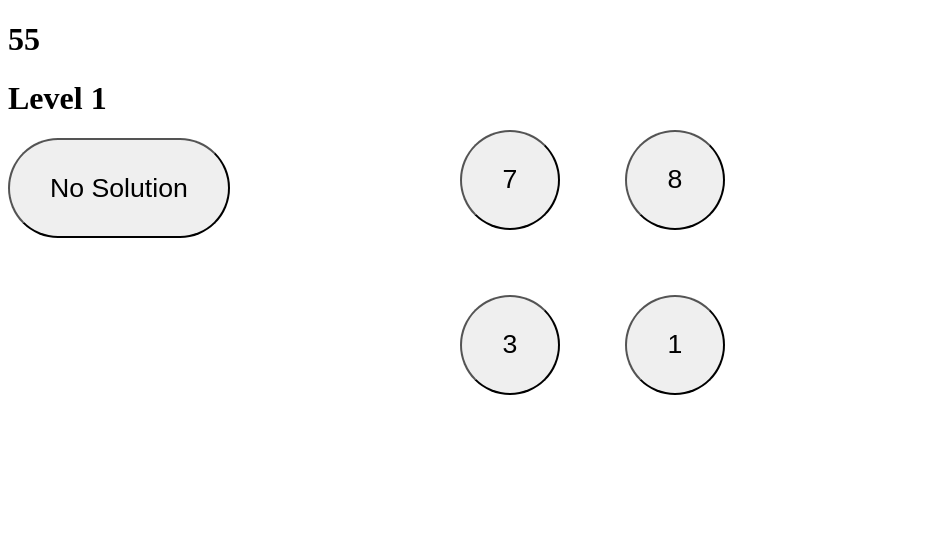
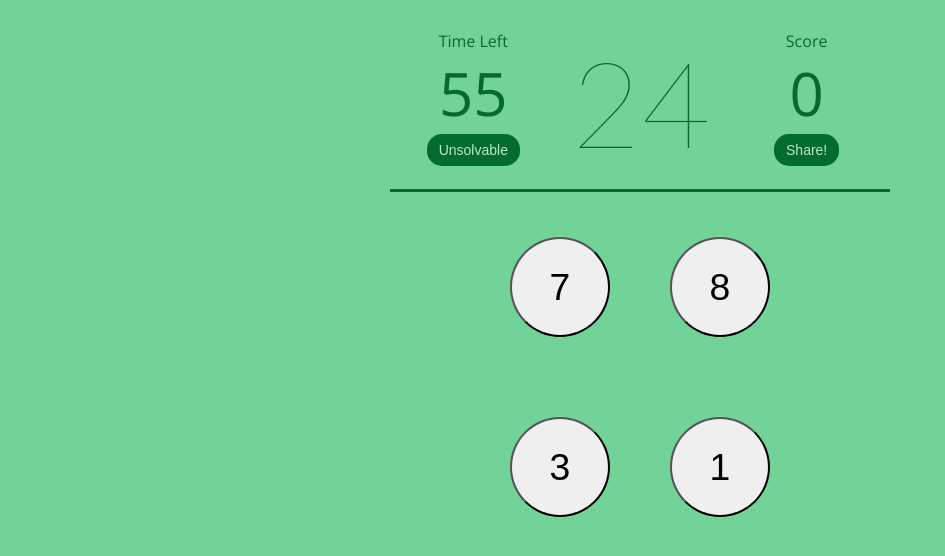
Before and after one commit to azaky/24, a plain HTML site: page index.html in a window 1280 px wide. Shown: the whole page, without its empty margins (0-945 px from the left). Drawn offline with nearby package versions, Linux system fonts and the light colour scheme.

Commit message:
Add color palette

```diff
--- /dev/null
+++ b/assets/css/24.css
@@ -0,0 +1,95 @@
+@import url("http://fonts.googleapis.com/css?family=Open+Sans:300italic,400italic,700italic,400,300,700");
+@import url("http://fonts.googleapis.com/css?family=Lato:100");
+
+.round {
+	font-size: 28pt;
+	padding-left: 15px;
+	padding-right: 15px;
+	height: 100px;
+	width: auto;
+	min-width: 100px;
+	border-radius: 50px;
+	position: absolute;
+	-webkit-transition: width 2s; /* Safari */
+    transition: width 2s ease;
+}
+.operator {
+	font-size: 14pt;
+	padding-left: 20px;
+	padding-right: 20px;
+	height: 50px;
+	width: auto;
+	min-width: 50px;
+	border-radius: 25px;
+	/* initially, they are hidden */
+	display: none;
+	z-index: 1001;
+}
+
+.round.active {
+	color: red;
+	border-color: red;
+}
+
+/* Global layout */
+* {
+	/*box-sizing: border-box;*/
+}
+
+html {
+	font-family: sans-serif;
+}
+body {
+	font-family: "Open Sans","Helvetica Neue",Helvetica,Arial,sans-serif;
+	background-color: #71D398;
+	color: #036B2D;
+}
+
+.container {
+	width: 500px;
+	margin: 0px auto;
+}
+
+.game-info {
+	text-align: center;
+	padding-bottom: 15px;
+	margin-bottom: 5px;
+	margin-top: 30px;
+	display: block;
+	border-bottom-color: #036B2D	;
+	border-bottom-width: 3px;
+	border-bottom-style: solid;
+	overflow: hidden;
+}
+
+.game-info .pull-left, .game-info .center, .game-info .pull-right {
+	width: 33.3333333333%;
+	float: left;
+}
+
+.score {
+	font-size: 60px;
+	color: #036B2D;
+}
+
+.logo {
+	font-family: 'Lato';
+	font-size: 120px;
+	text-align: center;
+	color: #036B2D;
+}
+
+.game-info button {
+	background-color: #036B2D;
+	color: #B9E8CC;
+	font-size: 14px;
+	padding: 8px 12px 8px 12px;
+	border-radius: 15px;
+	min-height: 30px;
+	border-width: 0;
+}
+
+.game-info button:hover {
+	background-color: #003D19;
+	cursor: pointer;
+}
--- a/assets/js/24.js
+++ b/assets/js/24.js
@@ -9,6 +9,7 @@ var Game = function(args) {
 	var goal = args && args.goal || 24;
 	var n = args && args.n || 4;
 	var maxNumber = args && args.maxNumber || 10;
+	var epsilon = 1e-5;
 
 	var answer = false, solved = false, fail = false;
 	var bubbles = [];
@@ -95,12 +96,12 @@ var Game = function(args) {
 								}
 
 								// Perform check on all of them
-								possibilities.forEach(function(e) {
-									if (!used[e.value]) {
-										used[e.value] = true;
-										temp.push(e);
+								for (var k = 0; k < possibilities.length; ++k) {
+									if (!used[possibilities[k].value]) {
+										used[possibilities[k].value] = true;
+										temp.push(possibilities[k]);
 									}
-								});
+								}
 							}
 						}
 					}
@@ -113,11 +114,12 @@ var Game = function(args) {
 
 		// Finally, check if goal can be achieved using all numbers
 		var _answer = [];
-		dp[(1 << n) - 1].forEach(function(e) {
-			if (Math.abs(e.value - goal) < 1e-7) {
-				_answer.push(e);
+		var goalmask = (1 << n) - 1;
+		for (var i = 0; i < dp[goalmask].length; ++i) {
+			if (Math.abs(dp[goalmask][i].value - goal) < epsilon) {
+				_answer.push(dp[goalmask][i]);
 			}
-		});
+		}
 		return _answer;
 	});
 
@@ -135,15 +137,6 @@ var Game = function(args) {
 		}
 	});
 
-	// Bind DOM elements.
-	(function() {
-		that.dom = [];
-		for (var i = 0; i < n; ++i) {
-			that.dom[i] = document.getElementById("bubble-" + i);
-
-		}
-	}());
-
 	// Action taken when two bubbles are combined: "Marry" them.
 	this.marry = function(args) {
 		if (this.over()) return;
@@ -154,7 +147,7 @@ var Game = function(args) {
 		}
 
 		var last = bubbles.length;
-		var value;
+		var value, rep;
 		var n1 = bubbles[args.lhs].value;
 		var n2 = bubbles[args.rhs].value;
 
@@ -171,7 +164,7 @@ var Game = function(args) {
 			value = n1 * n2;
 			break;
 		case '/':
-			if (Math.abs(n2) < 1e-7) return;
+			if (Math.abs(n2) < epsilon) return;
 			value = n1 / n2;
 			break;
 		default:
@@ -179,9 +172,24 @@ var Game = function(args) {
 			return;
 		}
 
+		// calculate proper representation
+		rep = value;
+		if (Math.abs(Math.round(rep) - rep) > epsilon) {
+			// just brute force then
+			for (var den = 1; ; ++den) {
+				var num = den * rep;
+				if (Math.abs(Math.round(num) - num) < epsilon) {
+					rep = "" + Math.round(num) + "/" + den;
+					break;
+				}
+			}
+		}
+		rep = "" + rep;
+
 		bubbles.push({
 			i: last,
 			value: value,
+			rep: rep,
 			lhs: args.lhs,
 			rhs: args.rhs,
 			used: false
@@ -253,6 +261,7 @@ var Game = function(args) {
 			bubbles[i] = {
 				i: i,
 				value: numbers[i],
+				rep: numbers[i],
 				used: false
 			}
 		}
--- a/index.html
+++ b/index.html
@@ -3,64 +3,39 @@
 <head>
 	<meta charset="UTF-8">
 	<title>24</title>
-	<style>
-.box {
-	margin: 20px;
-	padding: 10px;
-}
-.round {
-	font-size: 20pt;
-	padding-left: 40px;
-	padding-right: 40px;
-	height: 100px;
-	width: auto;
-	min-width: 100px;
-	border-radius: 50px;
-	position: absolute;
-	-webkit-transition: width 2s; /* Safari */
-    transition: width 2s ease;
-}
-.round.operator {
-	font-size: 14pt;
-	padding-left: 20px;
-	padding-right: 20px;
-	height: 50px;
-	width: auto;
-	min-width: 50px;
-	border-radius: 25px;
-	/* initially, they are hidden */
-	display: none;
-}
-
-.round.active {
-	color: red;
-	border-color: red;
-}
-	</style>
+	<link rel="stylesheet" type="text/css" href="assets/css/24.css">
 </head>
 <body>
-<!-- 	<div class="box">
-		<input type="number" name="i[]">
-		<input type="number" name="i[]">
-		<input type="number" name="i[]">
-		<input type="number" name="i[]">
-		<button type="button" id="generate">Generate!</button>
-		<button type="button" id="check">Check!</button>
+	<div class="container">
+		<div class="game-info">
+			<div class="pull-left">
+				Time Left
+				<div id="timer" class="score">
+					0
 				</div>
- -->
-	<h1 id="timer">
+				<button id="no-solution" class="no-solution" title="Click here if you think current combination is impossible to achieve 24">
+					Unsolvable
+				</button>
+			</div>
+
+			<div class="center">
+				<div class="logo">
+					24
+				</div>
+			</div>
+
+			<div class="pull-right">
+				Score
+				<div id="score" class="score">
 					0
-	</h1>
+				</div>
+				<button class="share">
+					Share!
+				</button>
+			</div>
+		</div>
 
-	<h1 id="level">
-		0
-	</h1>
-
-	<button class="round" id="no-solution">
-		No Solution
-	</button>
-
-	<div class="arena">
+		<div class="game-arena">
 			<button class="round bubble" id="bubble-0" data-bubble="0">
 				1
 			</button>
@@ -77,40 +52,41 @@
 				4
 			</button>
 
-		<button class="round operator" id="add" data-op="+">
+			<button class="operator" id="add" data-op="+">
 				+
 			</button>
 
-		<button class="round operator" id="subtract" data-op="-">
+			<button class="operator" id="subtract" data-op="-">
 				-
 			</button>
 
-		<button class="round operator" id="multiply" data-op="*">
+			<button class="operator" id="multiply" data-op="*">
 				x
 			</button>
 
-		<button class="round operator" id="divide" data-op="/">
+			<button class="operator" id="divide" data-op="/">
 				/
 			</button>
+		</div>
 	</div>
 
 	<script type="text/javascript" src="assets/js/24.js"></script>
 	<script src="//code.jquery.com/jquery-2.1.3.min.js" type="text/javascript"></script>
 	<script src="//code.jquery.com/ui/1.11.4/jquery-ui.min.js" type="text/javascript"></script>
-	<script src="assets/js/jquery.cssAnimateAuto.min.js" type="text/javascript"></script>
 	<script>
 $(function() {
 	var game = new Game();
 	var operators = ['#add', '#subtract', '#multiply', '#divide'];
 	var offset = [
-		{left: -90, top: 80},
-		{left: -30, top: 100},
-		{left: +30, top: 100},
-		{left: +90, top: 80}
+		{left: -80, top: 50},
+		{left: -27, top: 70},
+		{left: +27, top: 70},
+		{left: +80, top: 50}
 	];
 	var activeOperand = null;
 
 	var showOperators = (function(position) {
+		var above = position.top > 500;
 		$.each(operators, function(i, e) {
 			$(e).show()
 			.offset(position)
@@ -118,10 +94,9 @@ $(function() {
 			.animate({
 				opacity: 1,
 				left: '+=' + offset[i].left,
-				top: '+=' + offset[i].top,
-			}, 500);
+				top: above ? '-=' + (offset[i].top + $(e).height()) : '+=' + offset[i].top,
+			}, 200);
 		});
-		// alert(JSON.stringify(position));
 	});
 
 	var hideOperators = (function() {
@@ -184,7 +159,7 @@ $(function() {
 			"data-bubble-lhs": lhs,
 			"data-bubble-rhs": rhs,
 			"text": $("#bubble-" + lhs).text() + " ... " + $("#bubble-" + rhs).text()
-		}).appendTo('.arena');
+		}).appendTo('.game-arena');
 		dom.offset({
 			left: $("#bubble-" + lhs).offset().left,
 			top: $("#bubble-" + lhs).offset().top
@@ -214,7 +189,7 @@ $(function() {
 
 		var dom = $("#bubble-x");
 		dom.data("bubble", result.i);
-		dom.text(result.value);
+		dom.text(result.rep);
 		dom.attr("id", "bubble-" + result.i);
 
 		hideOperators();
@@ -257,10 +232,10 @@ $(function() {
 	// reset bubbles!
 	var reset = (function () {
 		var bubbleOffset = [
-			{left: 460, top: 130},
-			{left: 625, top: 130},
-			{left: 460, top: 295},
-			{left: 625, top: 295}
+			{left: 120, top: 40},
+			{left: 280, top: 40},
+			{left: 120, top: 220},
+			{left: 280, top: 220}
 		];
 
 		// hide other bubbles
@@ -270,6 +245,7 @@ $(function() {
 		}
 		var dom = $("#bubble-x");
 		if (dom) dom.remove();
+		hideOperators();
 
 		// setup the 4 main bubbles
 		var numbers;
@@ -278,18 +254,22 @@ $(function() {
 		} else {
 			numbers = game.restart();
 		}
+		var offset = $('.game-arena').offset();
 		for (var i = 0; i < 4; ++i) {
 			var bubble = $("#bubble-" + i);
 			bubble.show();
-			bubble.offset(bubbleOffset[i]);
+			bubble.offset({
+				left: offset.left + bubbleOffset[i].left,
+				top: offset.top + bubbleOffset[i].top
+			});
 			bubble.text(numbers[i]);
 		}
 
 		// set timer
 		var timer = setInterval(function() {
 			var timeLeft = game.getTimeLeft();
-			$('#timer').text(timeLeft);
-			$('#level').text("Level " + game.getLevel());
+			$('#timer').text((timeLeft < 10 ? "0" : "") + timeLeft);
+			$('#score').text(game.getScore());
 			if (game.over()) {
 				alert("answer = " + game.getAnswer());
 				reset();
@@ -302,23 +282,16 @@ $(function() {
 	$('#no-solution').click(function() {
 		game.guessUnsolved();
 	});
+});
+	</script>
+	<script>
+  (function(i,s,o,g,r,a,m){i['GoogleAnalyticsObject']=r;i[r]=i[r]||function(){
+  (i[r].q=i[r].q||[]).push(arguments)},i[r].l=1*new Date();a=s.createElement(o),
+  m=s.getElementsByTagName(o)[0];a.async=1;a.src=g;m.parentNode.insertBefore(a,m)
+  })(window,document,'script','//www.google-analytics.com/analytics.js','ga');
 
-
-	// $('#generate').click(function() {
-	// 	game.generate();
-	// 	$('input').each(function(i, e) {
-	// 		$(e).val(game.numbers[i]);
-	// 	});
-	// });
-	// $('#check').click(function() {
-	// 	$('input').each(function(i, e) {
-	// 		game.numbers[i] = $(e).val();
-	// 	});
-	// 	var result = game.check();
-	// 	alert(JSON.stringify(result));
-	// });
-
-});
+  ga('create', 'UA-63682221-1', 'auto');
+  ga('send', 'pageview');
   	</script>
 </body>
 </html>
```
Lines whose indentation alone changed are shown as unchanged.
